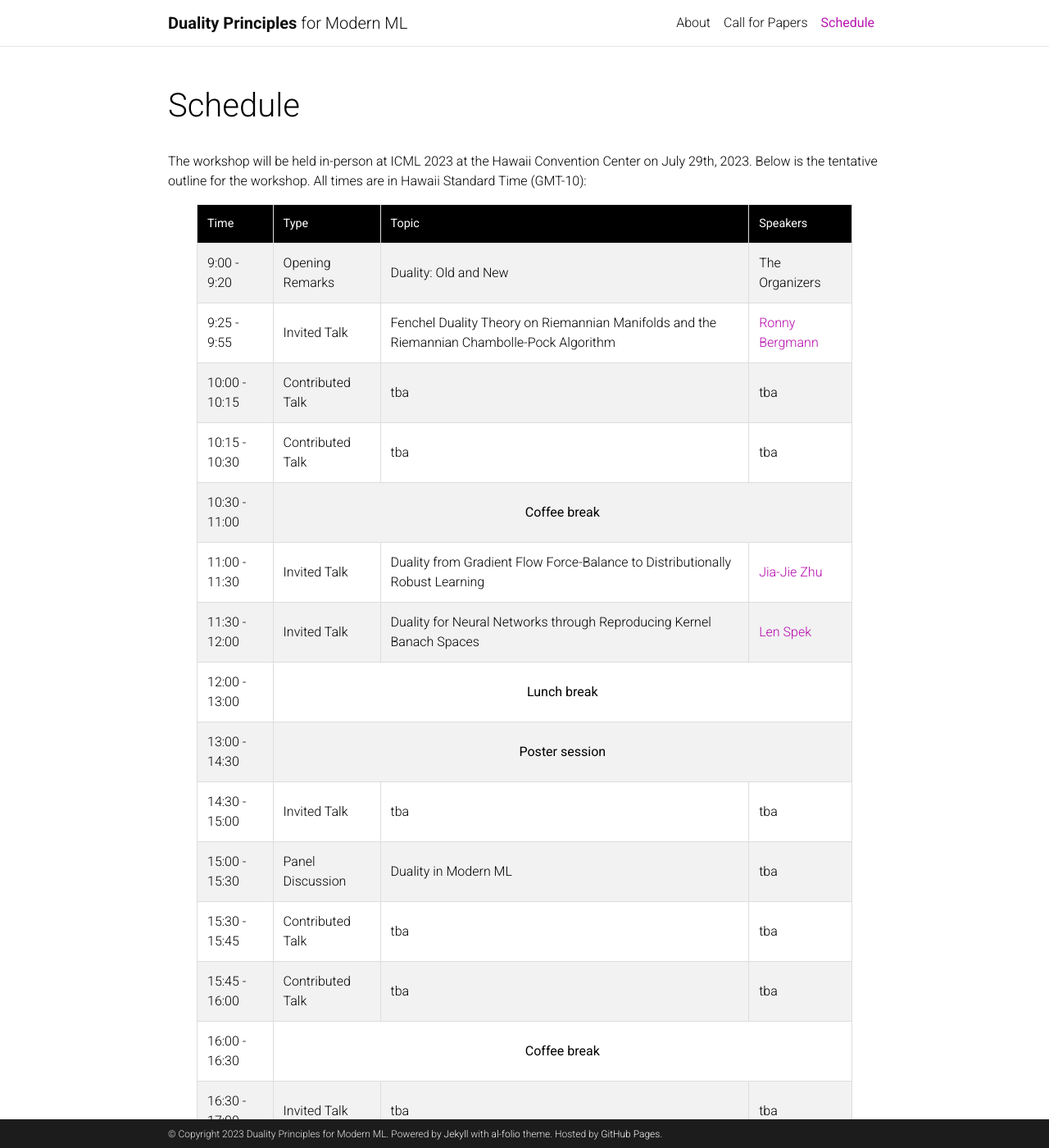
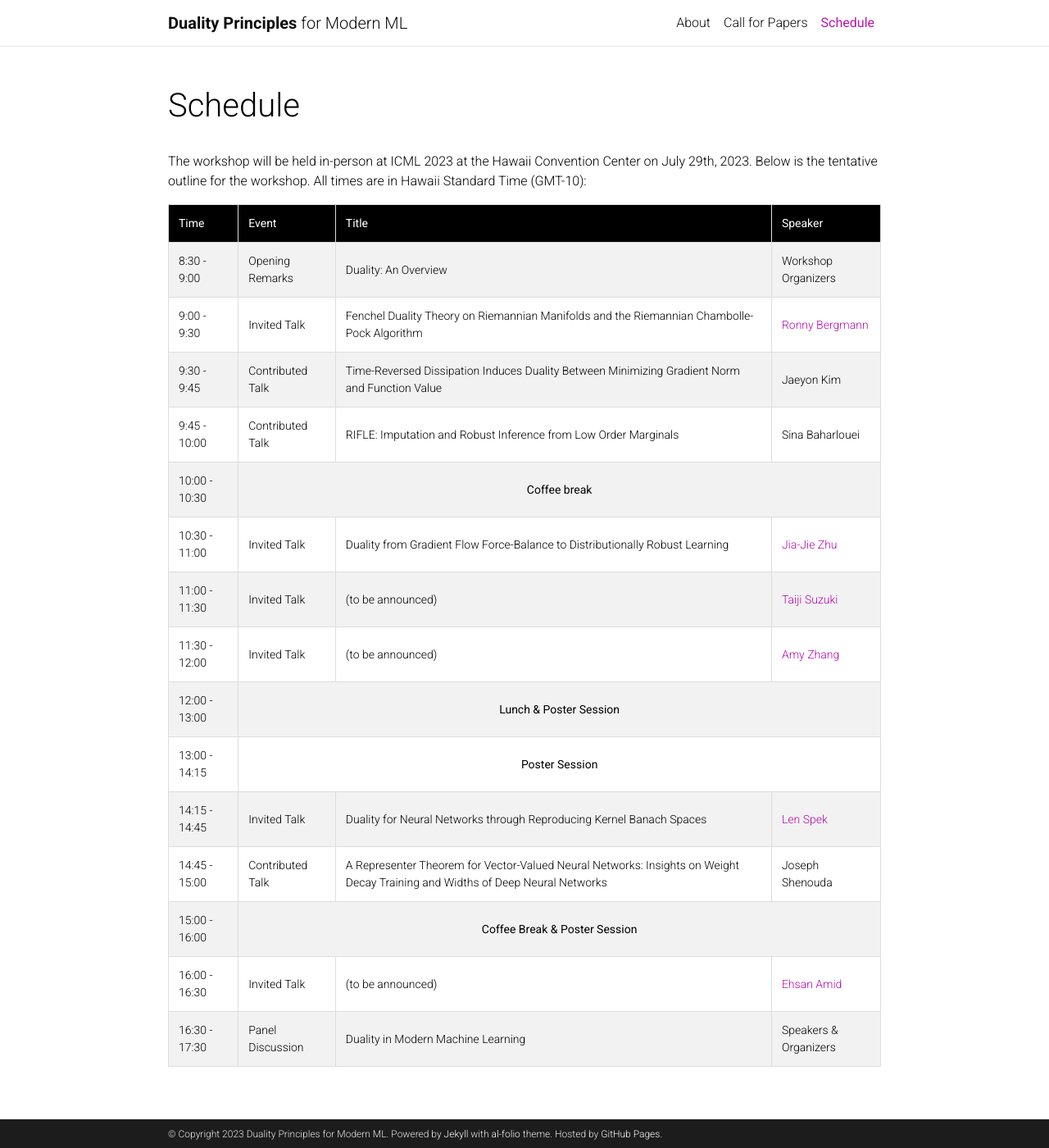
Before and after one commit to dp4ml/dp4ml.github.io, a Jekyll site: the page built from _pages/schedule.md, in a window 1280 px wide and 1400 px high. Shown: the whole window at 82% size. Built offline with Jekyll 4.4.1, drawn with Linux system fonts in a browser that asks for light colours; comment, search, counter and statistics services are not loaded; a style sheet for code colours, icons or effects is not loaded; some of the changed text lies outside the part shown.

Commit message:
preliminary schedule

```diff
--- a/_pages/schedule.md
+++ b/_pages/schedule.md
@@ -14,104 +14,94 @@ tentative outline for the workshop. All times are in Hawaii Standard Time (GMT-1
 <table id="conference-table">
   <tr>
     <th>Time</th>
-    <th>Type</th>
-    <th>Topic</th>
-    <th>Speakers</th>
+    <th>Event</th>
+    <th>Title</th>
+    <th>Speaker</th>
   </tr>
   <tr>
-  <td>9:00 - 9:20</td>
+  <td>8:30 - 9:00</td>
   <td>Opening Remarks</td>
-  <td>Duality: Old and New</td>
-  <td>The Organizers</td>
+  <td>Duality: An Overview</td>
+  <td>Workshop Organizers</td>
   </tr>
   <tr>
-    <td>9:25 - 9:55</td>
+    <td>9:00 - 9:30</td>
     <td>Invited Talk</td>
 	<td>Fenchel Duality Theory on Riemannian Manifolds and the
 	Riemannian Chambolle-Pock Algorithm</td>
 	<td><a href="https://ronnybergmann.net/">Ronny Bergmann</a></td>
   </tr>
   <tr>
-    <td>10:00 - 10:15</td>
+    <td>9:30 - 9:45</td>
     <td>Contributed Talk</td>
-	<td>tba</td>
-	<td>tba</td>
+	<td>Time-Reversed Dissipation Induces Duality Between Minimizing Gradient Norm and Function Value</td>
+	<td>Jaeyon Kim</td>
   </tr>
   <tr>
-    <td>10:15 - 10:30</td>
+    <td>9:45 - 10:00</td>
     <td>Contributed Talk</td>
-	<td>tba</td>
-	<td>tba</td>
+	<td>RIFLE: Imputation and Robust Inference from Low Order Marginals</td>
+	<td>Sina Baharlouei</td>
+  </tr>
+  <tr>
+    <td>10:00 - 10:30</td>
+    <td colspan="3" style="text-align: center"> <b>Coffee break</b></td>
   </tr>
   <tr>
     <td>10:30 - 11:00</td>
-    <td colspan="3" style="text-align: center"> <b>Coffee break</b></td>
-  </tr>
-  <tr>
-    <td>11:00 - 11:30</td>
     <td>Invited Talk</td>
 	<td>Duality from Gradient Flow Force-Balance to Distributionally
 	Robust Learning</td>
 	<td><a href="https://jj-zhu.github.io/">Jia-Jie Zhu</a></td>
   </tr>
   <tr>
+    <td>11:00 - 11:30</td>
+    <td>Invited Talk</td>
+	<td>(to be announced)</td>
+	<td> <a href="http://ibis.t.u-tokyo.ac.jp/suzuki/"> Taiji Suzuki </a> </td>
+	</tr>
+<tr>
     <td>11:30 - 12:00</td>
+    <td>Invited Talk</td>
+	<td>(to be announced)</td>
+	<td> <a href="https://amyzhang.github.io"> Amy Zhang </a> </td>
+  </tr>
+  <tr>
+    <td>12:00 - 13:00</td>
+    <td colspan="3" style="text-align: center"> <b>Lunch & Poster Session</b></td>
+  </tr>
+  <tr>
+    <td>13:00 - 14:15</td>
+    <td colspan="3" style="text-align: center"> <b>Poster Session</b></td>
+  </tr>
+  <tr>
+    <td>14:15 - 14:45</td>
     <td>Invited Talk</td>
 	<td>Duality for Neural Networks through Reproducing Kernel Banach Spaces</td>
 	<td> <a href="https://people.utwente.nl/l.spek"> Len Spek </a> </td>
   </tr>
   <tr>
-    <td>12:00 - 13:00</td>
-    <td colspan="3" style="text-align: center"> <b>Lunch break</b></td>
+    <td>14:45 - 15:00</td>
+    <td>Contributed Talk</td>
+	<td>A Representer Theorem for Vector-Valued Neural Networks: Insights on Weight Decay Training and Widths of Deep Neural Networks</td>
+	<td>Joseph Shenouda</td>
   </tr>
   <tr>
-    <td>13:00 - 14:30</td>
-    <td colspan="3" style="text-align: center"> <b>Poster session</b></td>
-  </tr>
-  <tr>
-    <td>14:30 - 15:00</td>
-    <td>Invited Talk</td>
-	<td>tba</td>
-	<td>tba</td>
-  </tr>
-  <tr>
-    <td>15:00 - 15:30</td>
-	<td>Panel Discussion</td>
-	<td>Duality in Modern ML</td>
-	<td>tba</td>
-  </tr>
-  <tr>
-    <td>15:30 - 15:45</td>
-    <td>Contributed Talk</td>
-	<td>tba</td>
-	<td>tba</td>
-  </tr>
-  <tr>
-    <td>15:45 - 16:00</td>
-    <td>Contributed Talk</td>
-	<td>tba</td>
-	<td>tba</td>
-  </tr>
-  <tr>
-    <td>16:00 - 16:30</td>
-    <td colspan="3" style="text-align: center"> <b>Coffee break</b></td>
+    <td>15:00 - 16:00</td>
+    <td colspan="3" style="text-align: center"> <b>Coffee Break & Poster Session</b></td>
   </tr>
 
   <tr>
-    <td>16:30 - 17:00</td>
+    <td>16:00 - 16:30</td>
     <td>Invited Talk</td>
-	<td>tba</td>
-	<td>tba</td>
+	<td>(to be announced)</td>
+	<td> <a href="https://sites.google.com/view/eamid/"> Ehsan Amid </a> </td>
   </tr>
   <tr>
-    <td>17:00 - 17:30</td>
-    <td>Invited Talk</td>
-	<td>tba</td>
-	<td>tba</td>
-  </tr>
-  <tr>
-  <td>17:30 - 17:45</td>
-  <td colspan="3" style="text-align: center"> <b>Closing Remarks</b></td>
+    <td>16:30 - 17:30</td>
+	<td>Panel Discussion</td>
+	<td>Duality in Modern Machine Learning</td>
+	<td>Speakers & Organizers</td>
   </tr>
 
 </table>
--- a/_sass/_layout.scss
+++ b/_sass/_layout.scss
@@ -76,13 +76,14 @@ body.sticky-bottom-footer {
   #conference-table {
     border-collapse: collapse;
     width: 100%;
-    max-width: 800px;
+    max-width: 1000px;
     margin: 0 auto;
   }
   #conference-table th, #conference-table td {
     text-align: left;
     padding: 12px;
     border: 1px solid #ddd;
+    font-size: 14px; /* Updated font size */
   }
   #conference-table th {
     background-color: #000000;
```
Also changed, not shown: other parts of _pages/schedule.md (+1 -2 lines).
